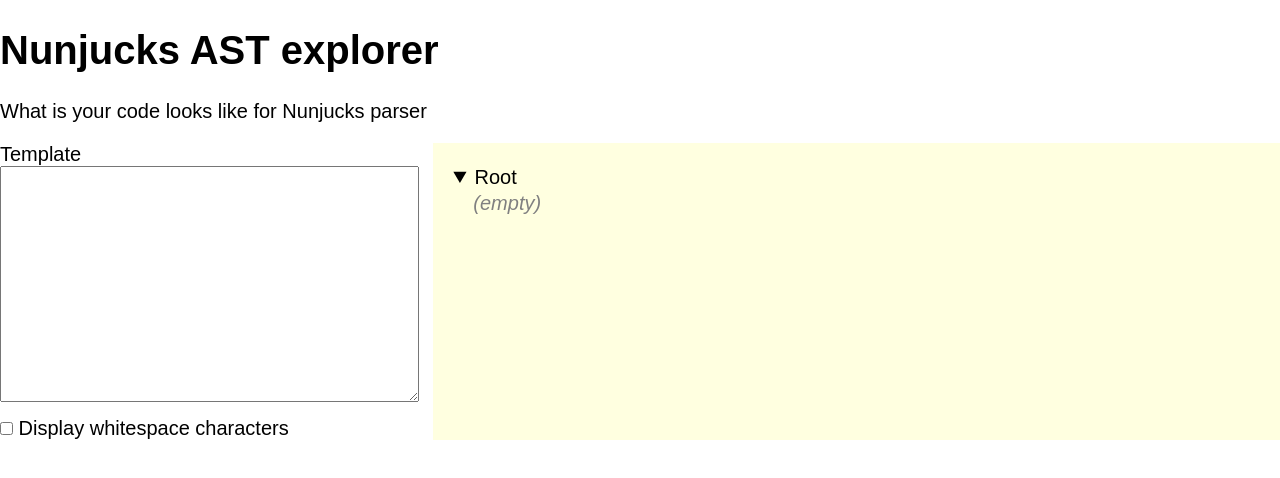
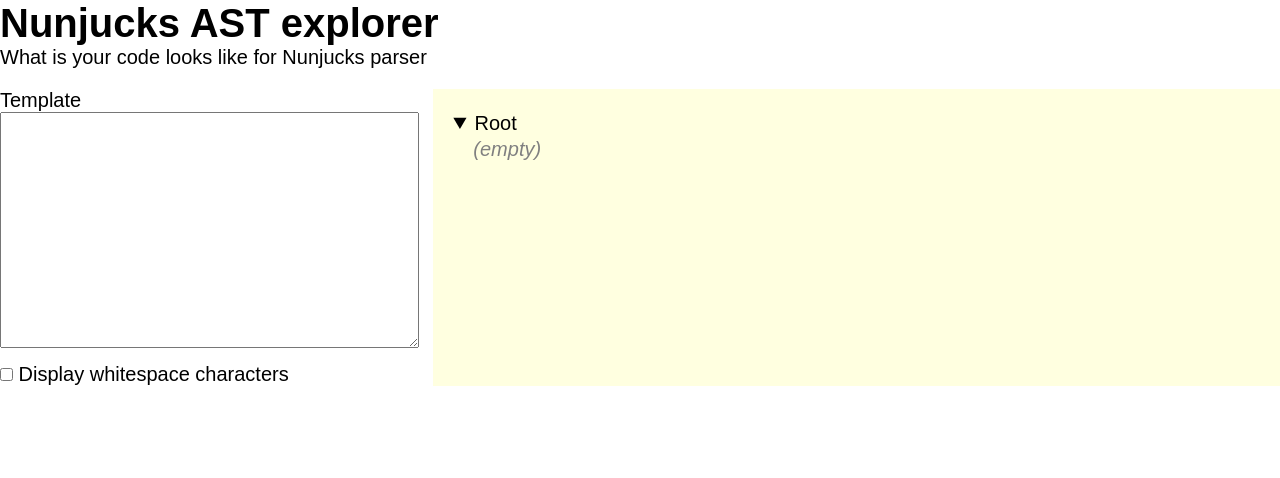
Before and after one commit to ogonkov/nunjucks-ast-explorer, a website built with webpack: page src/index.ejs in a window 1280 px wide. Built offline with nearby package versions, Linux system fonts and the light colour scheme.

Commit message:
Add header styles

```diff
--- a/src/index.scss
+++ b/src/index.scss
@@ -3,6 +3,15 @@
 body {
   font-family: sans-serif;
   font-size: 20px;
+}
+
+header {
+  margin: 0 0 1em;
+}
+
+header h1,
+header p {
+  margin: 0;
 }
 
 .form-label {
```
